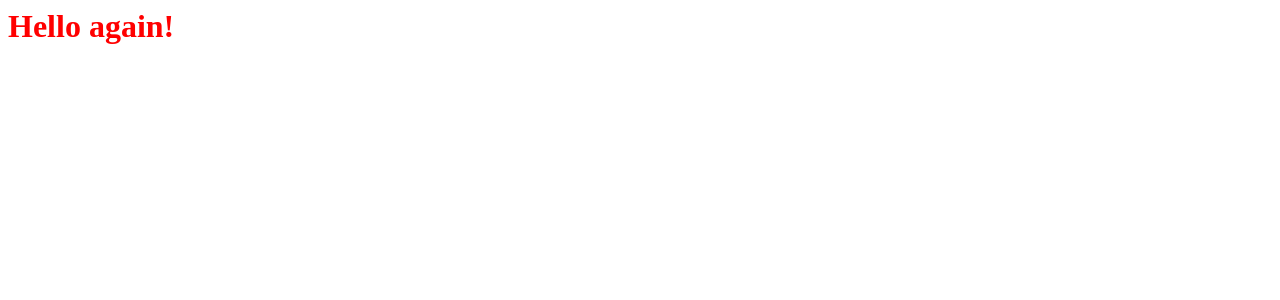
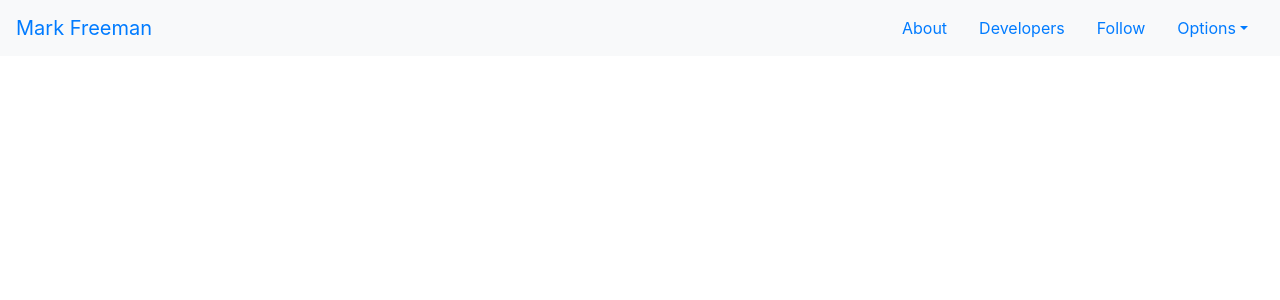
Before and after one commit to mfreema1/personal-site-v2, a React app: page / in a window 1280 px wide. Shown: the top 300 px of the page. Built offline with nearby package versions, Linux system fonts and the light colour scheme.

Commit message:
Restructure

```diff
--- a/components/Header.js
+++ /dev/null
@@ -1,12 +0,0 @@
-import React from 'react';
-class Header extends React.Component {
-    render() {
-        return (
-            <h1>
-                Hello again!
-            </h1>
-        )
-    }
-}
-
-export default Header;
--- /dev/null
+++ b/src/app/App.js
@@ -0,0 +1,12 @@
+import React from 'react';
+import Header from '../components/Header';
+
+class App extends React.Component {
+    render() {
+        return (
+            <Header />
+        )
+    }
+}
+
+export default App;
--- /dev/null
+++ b/src/components/Header.js
@@ -0,0 +1,39 @@
+import React from 'react';
+import { Navbar, NavbarBrand, Nav, NavItem, NavLink, UncontrolledDropdown, DropdownToggle, DropdownMenu, DropdownItem } from 'reactstrap';
+
+class Header extends React.Component {
+
+    render() {
+        return (
+            <div>
+                <Navbar color="light">
+                    <NavbarBrand href="/">Mark Freeman</NavbarBrand>
+                        <Nav className="ml-auto">
+                            <NavItem>
+                                <NavLink href="/about">About</NavLink>
+                            </NavItem>
+                            <NavItem>
+                                <NavLink href="/developers">Developers</NavLink>
+                            </NavItem>
+                            <NavItem>
+                                <NavLink href="/follow">Follow</NavLink>
+                            </NavItem>
+                            <UncontrolledDropdown nav inNavbar>
+                            <DropdownToggle nav caret>Options</DropdownToggle>
+
+                            <DropdownMenu right>
+                            <DropdownItem>Option 1</DropdownItem>
+                            <DropdownItem>Option 2</DropdownItem>
+                            <DropdownItem divider />
+                            <DropdownItem>Reset</DropdownItem>
+                            </DropdownMenu>
+
+                            </UncontrolledDropdown>
+                        </Nav>
+                </Navbar>
+            </div>
+        )
+    }
+}
+
+export default Header;
--- a/src/index.html
+++ b/src/index.html
@@ -1,9 +1,9 @@
 <html>
     <head>
-       <script src="index.js"></script>
-       <link rel="stylesheet" href="../static/style.css">
+        <link rel="stylesheet" href="../static/style.css">
     </head>
     <body>
-        <div id="app"></div>
+        <div id="app">
+        </div>
     </body>
 </html>
--- a/src/index.js
+++ b/src/index.js
@@ -1,5 +1,7 @@
 import React from 'react';
 import ReactDOM from 'react-dom';
-import Header from '../components/Header';
+import App from './app/App';
+import 'bootstrap/dist/css/bootstrap.min.css'; //reactstrap
+import 'bootstrap/dist/js/bootstrap.bundle.min';
 
-ReactDOM.render(<Header />, document.getElementById('app'));
+ReactDOM.render(<App />, document.getElementById('app'));
```
